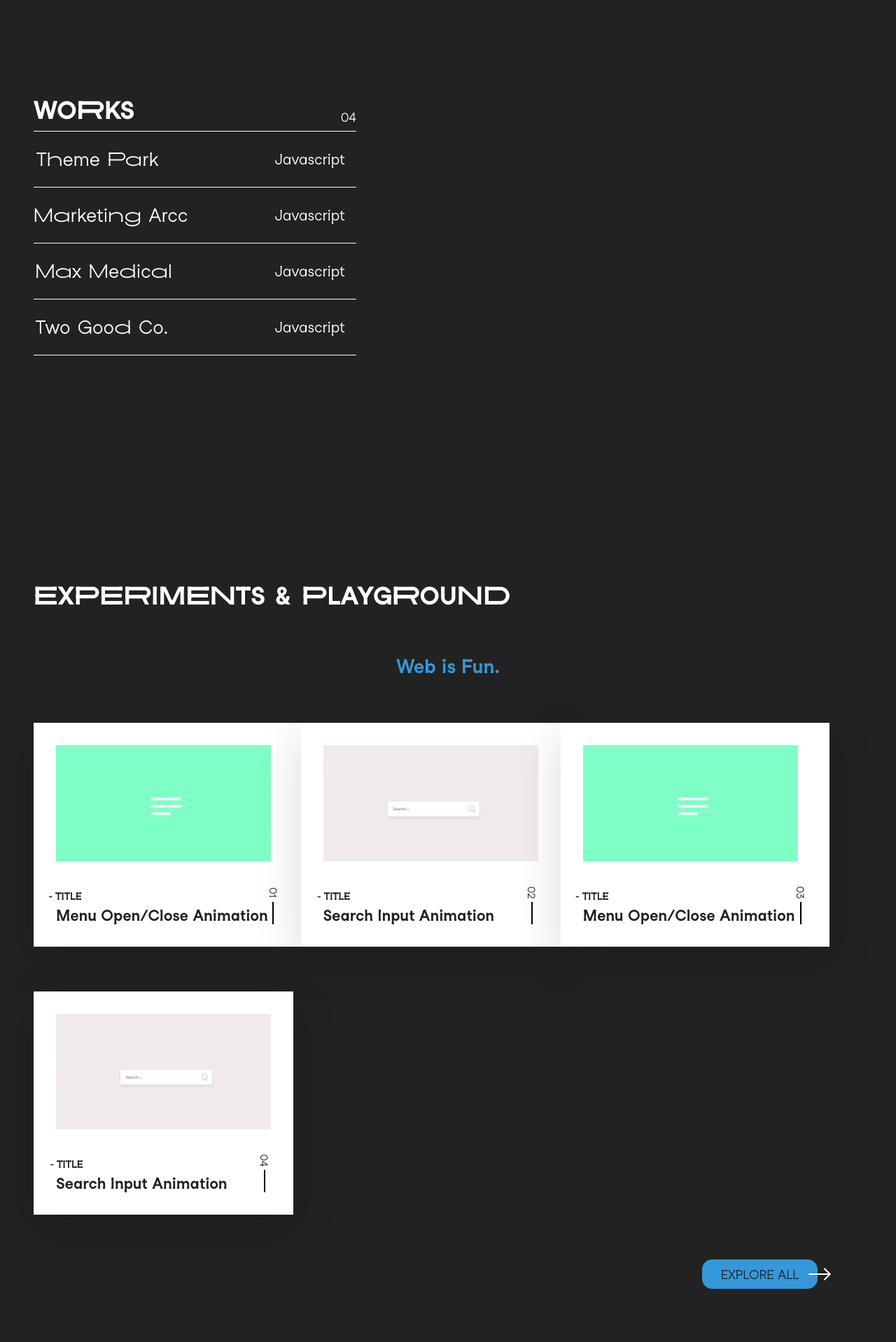
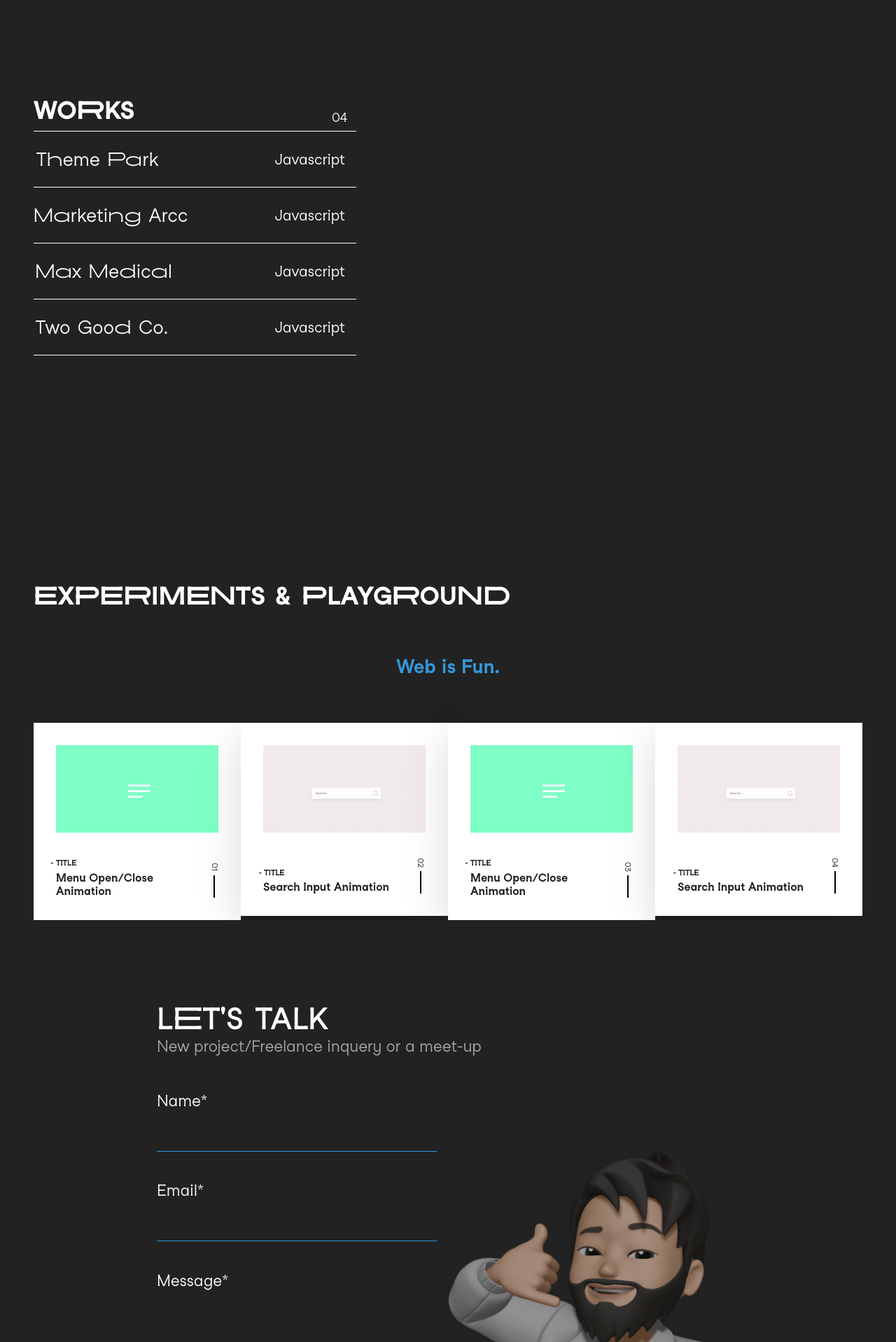
Before and after one commit to rahulsadhwani24/Portfolio, a React (Vite) app: page / in a window 1280 px wide. Shown: the part 682-2600 px from the top of the page at 70% size. Built offline with nearby package versions, Linux system fonts and the light colour scheme.

Commit message:
Update Changes

```diff
--- a/package.json
+++ b/package.json
@@ -13,8 +13,10 @@
     "deploy": "gh-pages -d build"
   },
   "dependencies": {
+    "lenis": "^1.3.3",
     "react": "^19.1.0",
-    "react-dom": "^19.1.0"
+    "react-dom": "^19.1.0",
+    "react-router": "^7.6.0"
   },
   "devDependencies": {
     "@eslint/js": "^9.25.0",
--- a/src/App.jsx
+++ b/src/App.jsx
@@ -1,27 +1,37 @@
-import { useState } from 'react'
-import Header from './components/Header'
-import Landing from './components/Landing';
-import Works from './components/Works';
-import About from './components/About';
-import Experiments from './components/Experiments';
-import Contact from './components/Contact';
-import Footer from './components/Footer';
+import { ReactLenis, useLenis } from "lenis/react";
+import { useState } from "react";
+import Header from "./components/Header";
+import Landing from "./components/Landing";
+import Works from "./components/Works";
+import About from "./components/About";
+import Experiments from "./components/Experiments";
+import Contact from "./components/Contact";
+import Footer from "./components/Footer";
 
 function App() {
-  const [aboutVisibility, setAboutVisibility] = useState(false)
+  const [aboutVisibility, setAboutVisibility] = useState(false);
+  const lenis = useLenis(({ scroll }) => {
+    // called every scroll
+  });
   return (
-    <>
-      <div className='main'>
-        {<About setVisibility={setAboutVisibility} visibility={aboutVisibility}/>}
-        <Header visibility={aboutVisibility}/>
-        <Landing visibility={aboutVisibility} setVisibility={setAboutVisibility}/>
-        <Works visibility={aboutVisibility}/>
+    <div className="main">
+      <Header visibility={aboutVisibility} setVisibility={setAboutVisibility} />
+      <ReactLenis root>
+        <About
+          setVisibility={setAboutVisibility}
+          visibility={aboutVisibility}
+        />
+        <Landing
+          visibility={aboutVisibility}
+          setVisibility={setAboutVisibility}
+        />
+        <Works visibility={aboutVisibility} />
         <Experiments visibility={aboutVisibility} />
         <Contact visibility={aboutVisibility} />
         <Footer />
-      </div>
-    </>
-  )
+      </ReactLenis>
+    </div>
+  );
 }
 
-export default App
+export default App;
--- a/src/components/Experiments.jsx
+++ b/src/components/Experiments.jsx
@@ -46,20 +46,6 @@ const Experiments = ({visibility}) => {
           );
         })}
       </div>
-      <span className="experimentsButton">
-        <Button text="Explore All" isFilled="true" />
-        <span className="buttonArrow">
-          <svg
-            width="55"
-            height="31"
-            viewBox="0 0 55 31"
-            fill="none"
-            xmlns="http://www.w3.org/2000/svg"
-          >
-            <path d="M39.5258 0L36.925 2.60082L47.9592 13.635H0V17.3133H47.9588L36.925 28.3471L39.5258 30.9479L55 15.474L39.5258 0Z" />
-          </svg>
-        </span>
-      </span>
     </section>
   );
 };
--- a/src/components/Header.jsx
+++ b/src/components/Header.jsx
@@ -2,12 +2,12 @@ import React, { useState } from "react";
 import Button from "./Button";
 import Menu from "./Menu";
 
-function Header({visibility}) {
+function Header({visibility, setVisibility}) {
   const [menuState, setMenuState] = useState(false);
 
   return (
     <>
-      <Menu menuState={menuState}/>
+      <Menu menuState={menuState} visibility={visibility} setVisibility={setVisibility}/>
       <div className={`header ${visibility && 'noInteraction'}`}>
         <div className="logoContainer">
           <svg
--- a/src/components/Menu.jsx
+++ b/src/components/Menu.jsx
@@ -1,6 +1,7 @@
 import React, { useState } from "react";
+import Footer from "./Footer";
 
-const SplitArray = ({ array }) => {
+const SplitArray = ({ array, visibility, setVisibility }) => {
   return (
     <span>
       {array.map((letter, index) => {
@@ -25,6 +26,7 @@ function Menu({ menuState }) {
 
   return (
     <div className={`menu ${menuState ? "showMenu" : "hideMenu"}`}>
+      <div className="menuMenuContainer">
       <div className="menuLinkContainer">
         {navLinks.map((link, index) => {
           return (
@@ -35,6 +37,8 @@ function Menu({ menuState }) {
           );
         })}
       </div>
+      <span className="menuFooter"><Footer /></span>
+      </div>
     </div>
   );
 }
--- a/src/index.css
+++ b/src/index.css
@@ -45,7 +45,7 @@ section {
 }
 
 @media only screen and (max-width: 650px) {
-  section{
+  section {
     margin-bottom: 10vw;
   }
 }
@@ -104,7 +104,7 @@ section {
   align-items: center;
   justify-content: space-between;
   background-color: var(--color-mode);
-  position: relative;
+  position: sticky;
   top: 0;
   padding-block: 2rem;
   z-index: 101;
@@ -128,6 +128,7 @@ section {
   cursor: pointer;
   position: relative;
   overflow: hidden;
+  cursor: pointer;
 }
 
 .menuIconHide {
@@ -229,6 +230,13 @@ section {
   transform: translateY(-100%);
 }
 
+.menuMenuContainer{
+  display: flex;
+  flex-direction: column;
+  align-items: flex-start;
+  cursor: default;
+}
+
 .menuLinkContainer {
   display: flex;
   flex-direction: column;
@@ -258,6 +266,13 @@ section {
 .menuLink:hover .splittedMenuLink {
   font-variation-settings: "wdth" 100, "wght" 800;
   transition: 400ms;
+}
+
+.menuFooter{
+  position: fixed;
+  bottom: 10%;
+  left: 5%;
+  width: 90vw;
 }
 
 /* ------------------------------- About Me ------------------------------ */
@@ -633,16 +648,17 @@ section {
 /* ------------------------------- Works ------------------------------ */
 
 .sectionWorks {
-  position: relative;
-  height: 80vh;
-  width: 96.5vw;
+  width: 95.6vw;
   overflow: hidden;
 }
 
 .worksContainer {
   display: flex;
   min-height: 65vh;
-  justify-content: space-between;
+  position: relative;
+  height: 80vh;
+  width: 96vw;
+  overflow: hidden;
 }
 
 .title,
@@ -666,11 +682,13 @@ section {
   align-self: flex-end;
   text-align: center;
   font-size: clamp(0.75rem, 2.5vw, 1.1rem);
+  padding-right: 1vw;
 }
 
 .project {
   padding-block: 1.5em;
   padding-right: 1em;
+  cursor: pointer;
 }
 
 .projectHeading {
@@ -737,7 +755,7 @@ section {
     height: max-content;
     width: auto;
   }
-  .worksContainer{
+  .worksContainer {
     min-height: max-content;
   }
   .title,
@@ -768,12 +786,15 @@ section {
 
 .experimentsContainer {
   display: flex;
-  flex-wrap: wrap;
+  max-width: 100vw;
+  overflow: hidden;
 }
 
 .experimentCard {
   background-color: var(--color-font);
   color: var(--color-mode);
+  position: relative;
+  overflow: hidden;
   width: max-content;
   height: max-content;
   padding: 2em;
@@ -781,6 +802,27 @@ section {
   user-select: auto;
   box-shadow: 0 20px 60px 0 rgba(0, 0, 0, 0.15);
   backface-visibility: hidden;
+  flex-grow: 1;
+  cursor: pointer;
+  z-index: 1;
+}
+
+.experimentCard::after{
+  content: '';
+  display: block;
+  position: absolute;
+  inset: 0;
+  width: 100%;
+  height: 100%;
+  background-color: #3498db;
+  z-index: -2;
+  transform: translateX(-100%);
+  transition: all 0ms ease-in;
+}
+
+.experimentCard:hover::after{
+  transform: translateX(0%);
+  transition: all 200ms ease-in;
 }
 
 .experimentShowCaseContainer {
@@ -788,7 +830,7 @@ section {
 }
 
 .experimentShowCase {
-  width: clamp(15rem, 24vw, 24rem);
+  max-width: 100%;
 }
 
 .cardContent {
@@ -808,22 +850,22 @@ section {
   transform: translateX(-3.5%);
   margin-bottom: 0.4em;
   text-transform: uppercase;
-  font-size: clamp(0.4rem, 2.5vw, 0.9rem);
+  font-size: clamp(0.2rem, 1vw, 0.7rem);
 }
 
 .cardTitleName {
-  font-size: clamp(0.9rem, 1.7vw, 1.4rem);
+  font-size: clamp(0.3rem, 1.4vw, 1rem);
 }
 
 .line {
   width: 1px;
-  height: 4vw;
+  height: 3vw;
   max-height: 2rem;
   border: 1px solid black;
 }
 
 .experimentCount {
-  font-size: 0.9rem;
+  font-size: clamp(0.2rem, 1vw, 0.7rem);
   transform: rotate(90deg);
 }
 
@@ -832,7 +874,6 @@ section {
   align-items: center;
   justify-content: flex-end;
   margin-top: 4rem;
-  padding-right: 2rem;
 }
 
 .buttonArrow svg {
@@ -847,16 +888,23 @@ section {
 }
 
 @media only screen and (max-width: 650px) {
-  .buttonArrow svg{
-    width: 6.5vw;
-  transform: translateX(-40%) translateY(10%);
+  .experimentsContainer {
+    flex-wrap: wrap;
+  }
+
+  .cardTitle,
+  .experimentCount {
+    font-size: clamp(0.6rem, 1.4vw, 0.9rem);
+  }
+  .cardTitleName {
+    font-size: clamp(0.8rem, 1.8vw, 1.1rem);
   }
 }
 
 /* ------------------------------- Contact ------------------------------ */
 
 .sectionContact {
-  width: 60vw;
+  width: 65vw;
   margin: auto;
   margin-top: 4vw;
 }
@@ -966,7 +1014,7 @@ section {
   margin-top: 4vw;
 }
 
-.dividerOnMobiles{
+.dividerOnMobiles {
   display: none;
 }
 
@@ -974,7 +1022,7 @@ section {
 .footerSideRight {
   display: flex;
   gap: 2em;
-  font-size: clamp(.9rem, 1.5vw, 1.4rem);
+  font-size: clamp(0.9rem, 1.5vw, 1.4rem);
 }
 
 .socialLink {
@@ -1010,8 +1058,8 @@ section {
     display: none;
   }
 
-  .footerSideRight::after{
-    content: '';
+  .footerSideRight::after {
+    content: "";
     position: absolute;
     top: 200%;
     left: 0;
```
Also changed, not shown: 1 other file (tests, documents, lock files or other folders).
